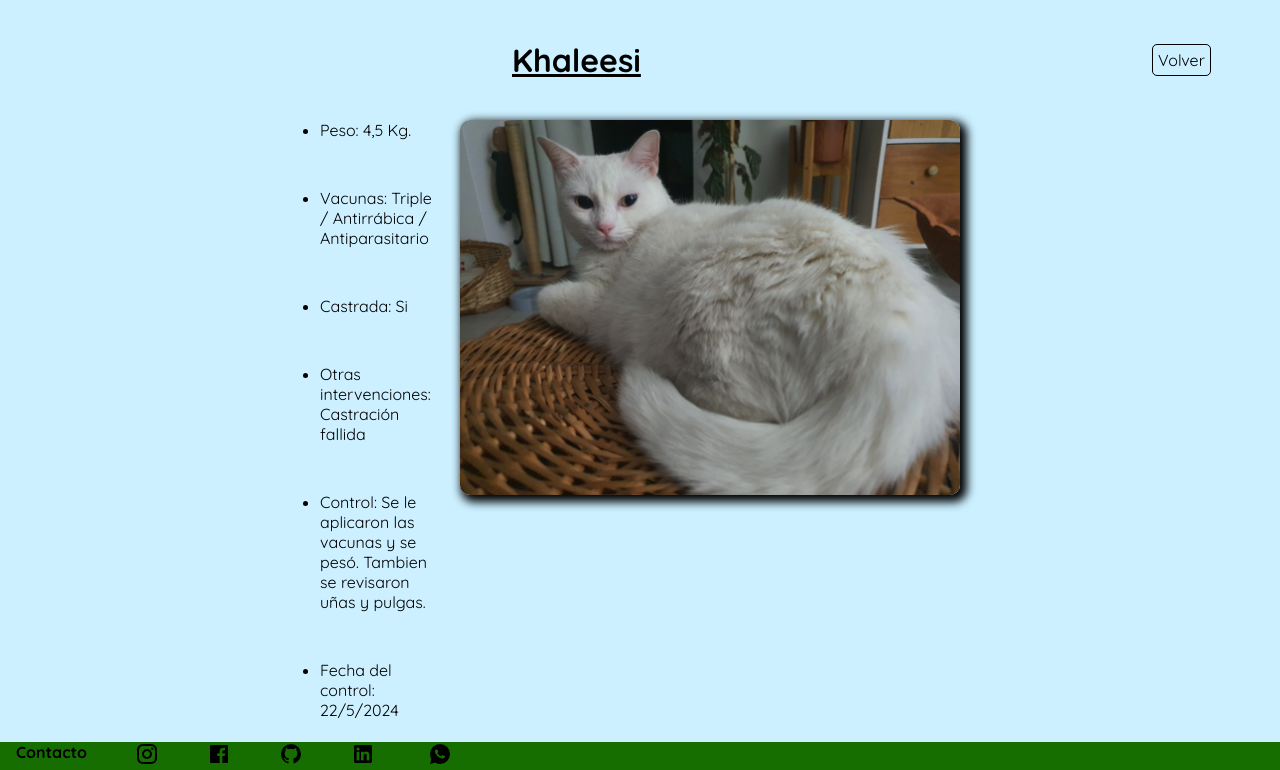
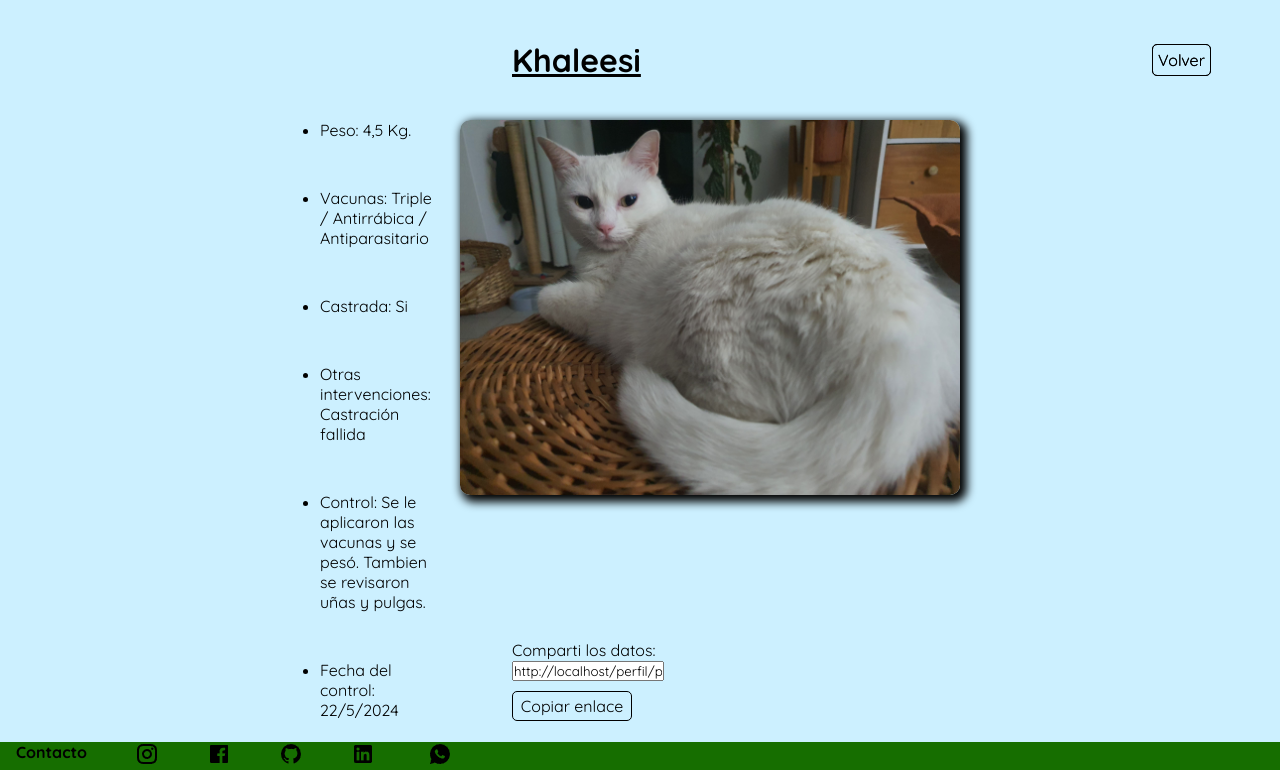
Before and after one commit to Palun7/Proyecto_Final_Martinez, a Django app: page /perfil/perfil/control/detail/4 in a window 1280 px wide. Shown: the part 40-810 px from the top of the page. Run offline with Django 5.2, Linux system fonts and the light colour scheme; data comes from the database, SQL or seed files in the repository; both versions use the stored data as it was after the commit.

Commit message:
Update detail de mascota y control

```diff
--- a/project/core/static/css/style.css
+++ b/project/core/static/css/style.css
@@ -987,6 +987,45 @@
     transition-duration: .3s;
 }
 
+.copiar_enlace {
+    grid-column: 10/13;
+    grid-row-start: -3;
+}
+
+.copiar_enlace_control {
+    grid-column: 9/12;
+    grid-row-start: -3;
+}
+
+.mensaje-copiado {
+    display: none;
+    color: green;
+    font-weight: bold;
+    margin-top: 5px;
+}
+
+.boton_copiar {
+    padding: 3px;
+    background: none;
+    border: 1px solid black;
+    border-radius: 5px;
+    margin-top: 10px;
+    font: inherit;
+    color: inherit;
+    cursor: pointer;
+    outline: none;
+    transition-duration: .3s;
+    width: 120px;
+    height: 30px;
+    transition-duration: .2s;
+}
+
+.boton_copiar:hover {
+    background-color: rgb(80, 80, 80);
+    color: rgb(0, 216, 254);
+    transition-duration: .3s;
+}
+
 
 
 
--- a/project/perfil/templates/perfil/control_detail.html
+++ b/project/perfil/templates/perfil/control_detail.html
@@ -50,5 +50,36 @@
         <div class="volver_mascota_contenedor">
             <a href="{% url 'perfil:control_list' %}" class="volver_mascota">Volver</a>
         </div>
+        <div class="copiar_enlace_control">
+            <label for="enlace-detalle">Comparti los datos:</label>
+            <input type="text" id="enlace-detalle" value="{{ request.build_absolute_uri }}" readonly>
+            <button onclick="copiarEnlace()" class="boton_copiar">Copiar enlace</button>
+            <p id="mensaje" class="mensaje-copiado">¡Enlace copiado!</p>
+        </div>
+        <div class="volver_mascota_contenedor">
+            <a href="{% url 'perfil:mascota_list' %}" class="volver_mascota">Volver</a>
+        </div>
     </main>
+    <script>
+        function copiarEnlace() {
+            // Obtener el campo de texto
+            var enlace = document.getElementById("enlace-detalle");
+
+            // Seleccionar el texto en el campo de texto
+            enlace.select();
+            enlace.setSelectionRange(0, 99999); // Para dispositivos móviles
+
+            // Copiar el texto al portapapeles
+            document.execCommand("copy");
+
+            // Mostrar mensaje de éxito
+            var mensaje = document.getElementById("mensaje");
+            mensaje.style.display = "block";
+
+            // Ocultar el mensaje después de 2 segundos
+            setTimeout(function() {
+                mensaje.style.display = "none";
+            }, 2000);
+        }
+    </script>
         {% endblock content %}
```
Also changed, not shown: project/perfil/templates/perfil/mascota_detail.html (+28 -0 lines), project/db.sqlite3.
